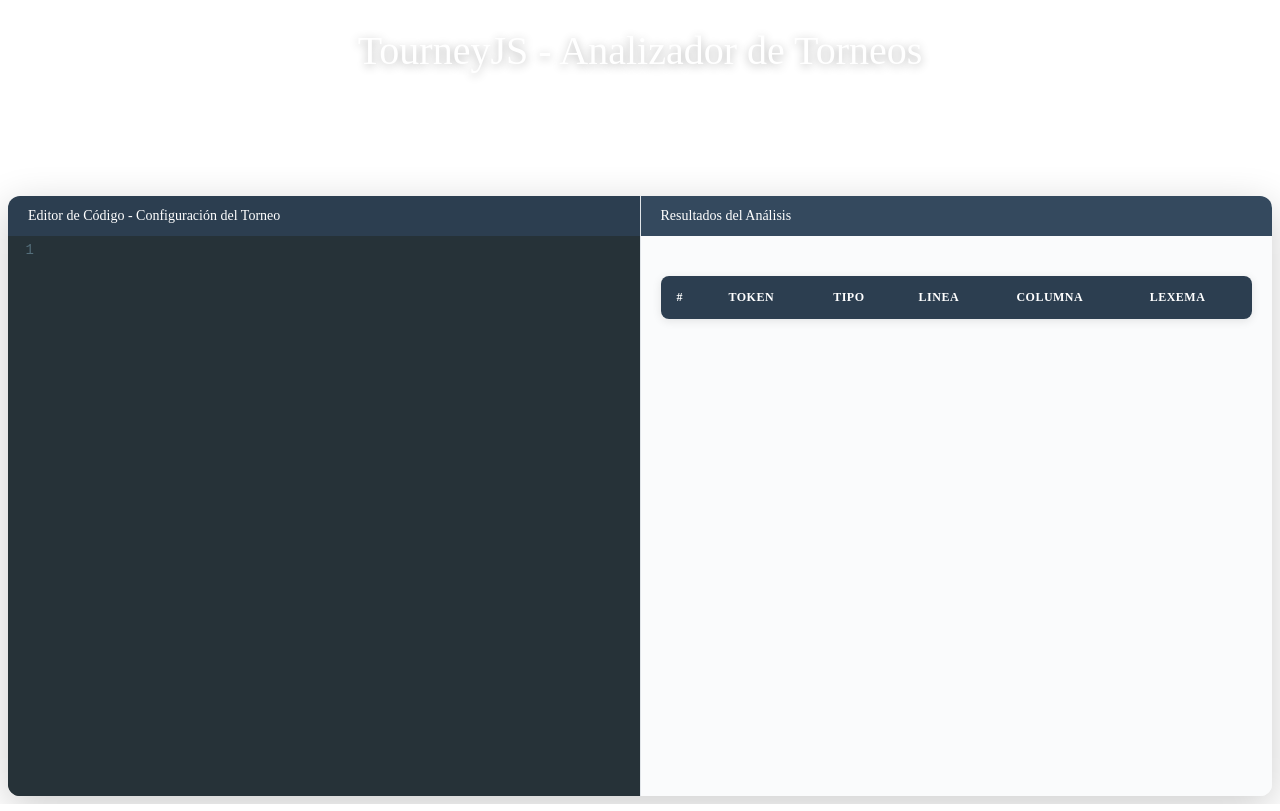
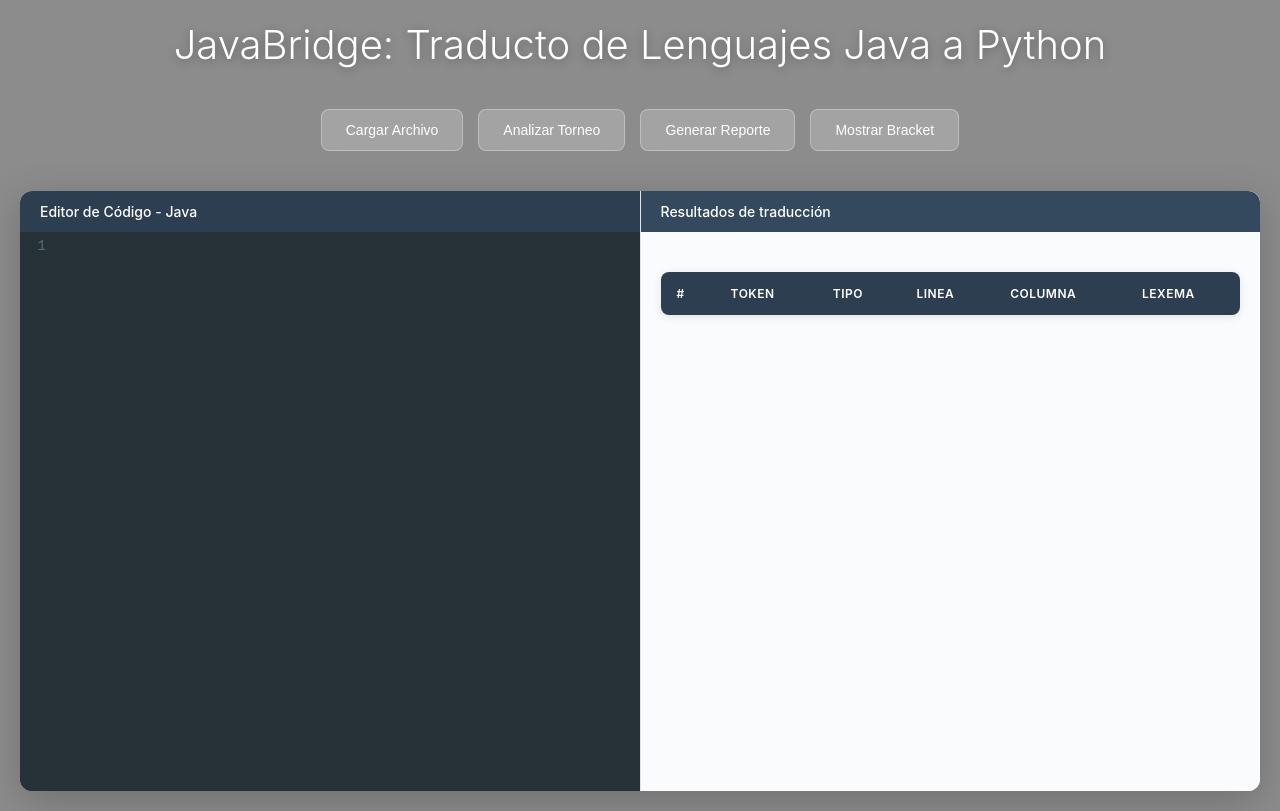
Before and after one commit to NoelGiron/LFP_2S2025_201503846, a plain HTML site: page Proyecto 2/index.html in a window 1280 px wide. Both pictures are taken after a click on the button "Analizar Torneo". Drawn offline with nearby package versions, Linux system fonts and the light colour scheme; files whose address does not match are found by name.

Commit message:
se modifico el area de texto y las hojas de estilos

```diff
--- a/Proyecto 2/Interfaz/styles.css
+++ b/Proyecto 2/Interfaz/styles.css
@@ -1,3 +1,22 @@
+* {
+  margin: 0;
+  padding: 0;
+  box-sizing: border-box;
+}
+
+body {
+  font-family: -apple-system, BlinkMacSystemFont, "Segoe UI", Roboto, Oxygen,
+    Ubuntu, Cantarell, sans-serif;
+  background: #8c8c8c;
+  min-height: 100vh;
+  padding: 20px;
+}
+
+.container {
+  max-width: 1400px;
+  margin: 0 auto;
+}
+
 .header {
   text-align: center;
   margin-bottom: 40px;
--- /dev/null
+++ b/Proyecto 2/Lenguaje/index.js
@@ -0,0 +1,98 @@
+let editor;
+
+// Inicializar CodeMirror
+document.addEventListener("DOMContentLoaded", function () {
+    editor = CodeMirror.fromTextArea(document.getElementById("codeEditor"), {
+        mode: "application/json",
+        theme: "material",
+        styleActiveLine: true,
+        lineNumbers: true,
+        lineWrapping: false,
+        autoCloseBrackets: true,
+        matchBrackets: true,
+        indentUnit: 4,
+        tabSize: 4,
+        scrollbarStyle: "native",
+    });
+
+    setTimeout(() => {
+        editor.refresh();
+    }, 100);
+});
+
+function cargarArchivo(event) {
+    const files = event.target.files;
+    if (files.length > 0) {
+        const file = files[0];
+
+        const reader = new FileReader();
+
+        reader.onload = function(e) {
+            editor.setOption('value', e.target.result);
+        };
+
+        reader.onerror = function() {
+            alert("Error al leer el archivo");
+        };
+
+        reader.readAsText(file);
+    }
+}
+
+function analizarTorneo() {
+    const contenido = editor.getValue();
+    const scanner = new Scanner(contenido);
+    const resultContent= document.getElementById('resultsContent');
+
+   resultContent.innerHTML = `<div class="loading">Analizando</div>`;
+
+    let tokenCount = 1;
+    let token = scanner.next_token();
+
+    const tabla = document.createElement('table');
+    tabla.className = 'tabla-token';
+    tabla.innerHTML = `
+      <thead>
+        <tr>
+          <th>#</th>
+          <th>Token</th>
+          <th>Tipo</th>
+          <th>Linea</th>
+          <th>Columna</th>
+          <th>Lexema</th>
+        </tr>
+      </thead>
+      <tbody id="tokensBody"></tbody>
+    `;
+
+   resultContent.innerHTML = '';
+   resultContent.appendChild(tabla);
+    const tokensBody = document.getElementById('tokensBody');
+
+    while(token && token.type !== 'EOF') {
+        const row = document.createElement('tr');
+
+        row.innerHTML = `
+          <td>${tokenCount}</td>
+          <td>${token.type}</td>
+          <td>${token.type.startsWith('KW_') ? 'palabra clave' :
+              token.type.startsWith('TK_') ? 'simbolo' :
+              token.type === 'TK_string' ? 'cadena' :
+              token.type === 'TK_id' ? 'identificador' : token.type}</td>
+          <td>${token.line}</td>
+          <td>${token.column}</td>
+          <td>${token.lexeme || token.type}</td>
+
+        `;
+        tokensBody.appendChild(row);
+        tokenCount++;
+        token = scanner.next_token();
+    }
+
+}
+function generarReporte() {
+
+}
+function mostrarBracket() {
+
+}
--- a/Proyecto 2/index.html
+++ b/Proyecto 2/index.html
@@ -3,7 +3,7 @@
 <head>
     <meta charset="UTF-8">
     <meta name="viewport" content="width=device-width, initial-scale=1.0">
-    <title>TourneyJS - Analizador de Torneos</title>
+    <title>JavaBridge</title>
     <link rel="stylesheet" href="https://cdnjs.cloudflare.com/ajax/libs/codemirror/5.65.2/codemirror.min.css">
     <link rel="stylesheet" href="https://cdnjs.cloudflare.com/ajax/libs/codemirror/5.65.2/theme/monokai.min.css">
     <link rel="stylesheet" href="https://cdnjs.cloudflare.com/ajax/libs/codemirror/5.65.2/theme/material.min.css">
@@ -13,7 +13,7 @@
     <input type="file" id="fileInput" class="file-input" accept=".txt" onchange="cargarArchivo(event)">
     <div class="container">
         <header class="header">
-            <h1>TourneyJS - Analizador de Torneos</h1>
+            <h1>JavaBridge: Traducto de Lenguajes Java a Python</h1>
         </header>
 
         <nav class="nav-buttons">
@@ -28,7 +28,7 @@
                 <div class="editor-container">
                     <div class="editor-panel">
                         <div class="editor-header">
-                            Editor de Código - Configuración del Torneo
+                            Editor de Código - Java
                         </div>
                         <div class="editor-wrapper">
                             <textarea id="codeEditor"></textarea>
@@ -37,7 +37,7 @@
 
                     <div class="results-panel">
                         <div class="results-header">
-                            Resultados del Análisis
+                            Resultados de traducción
                         </div>
                         <div class="results-content" id="resultsContent">
                             <div class="empty-state">
```
